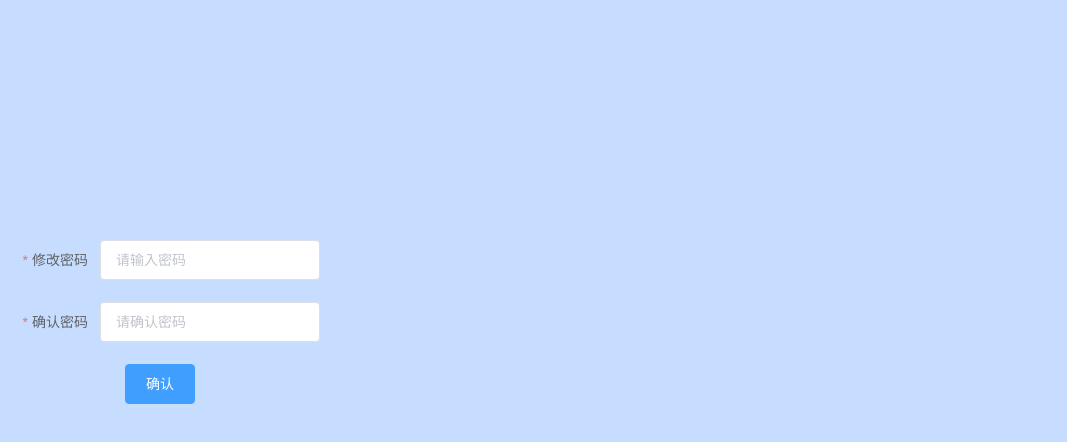
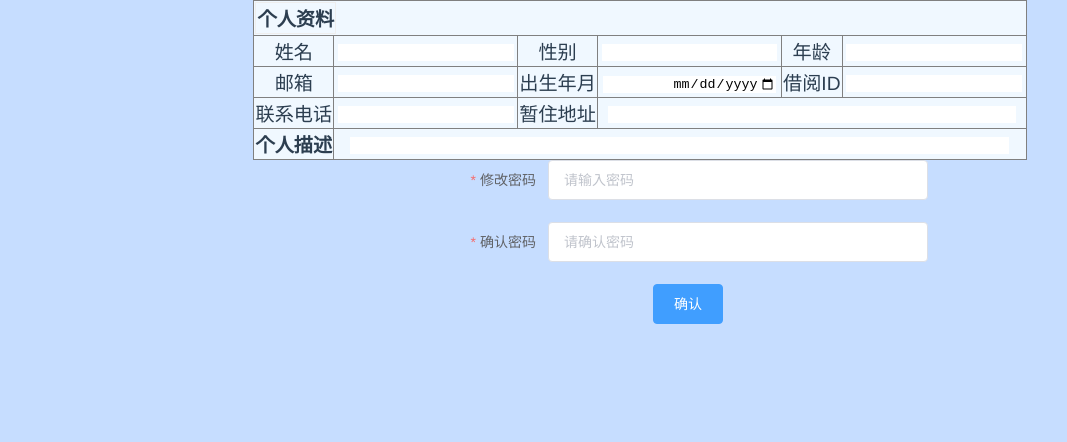
Before and after one commit to weny-code/librarySystem, a Vue app: page /infoModifyStudent in a window 1280 px wide. Shown: the top 442 px of the page, without its empty margins (0-1067 px from the left). Built offline with nearby package versions, Linux system fonts and the light colour scheme; no server answers.

Commit message:
bin 用户修改

```diff
--- a/src/components/infoModifyStudent.vue
+++ b/src/components/infoModifyStudent.vue
@@ -1,20 +1,12 @@
 <template>
 <div class="flex">
-    <!-- <el-form
-        :model="signIn"
-        :rules="rules"
-        class="signInForm"
-        ref="signInForm"
-        label-width="100px"
-      >
         <table  cellspacing="0"   class="tale" border="1">
   <th colspan="6" class="juzhong">
-      <td broder="0"  >个人资料</td>
+      <td broder="0">个人资料</td>
   </th>
-
 <tr>
   <td>姓名</td>
-  <td><input type="text" id="#nameModifyStudent" v-model="infoModeify.name" ></td>
+  <td> <input type="text"  v-model="infoModeify.name"> </td>
   <td>性别</td>
   <td>
   <input type="text" id="#nameModifyStudent" v-model="infoModeify.gender" >
@@ -42,64 +34,77 @@
 </tr>
 </table>
 
-<el-button type="success" id="alterModifyStudent"  @click="modeifySubmit()">编辑</el-button>
- </el-form>
-  <el-form-item label="活动名称" prop="name" width="10px">
-    <el-input v-model="ruleForm.name"></el-input>
-  </el-form-item>
-</div> -->
+
+
 
       <el-form
         :model="passwordModeify"
-      :rules="passwdrules"
-      class="signInForm passwordModeifyForm"
-      ref="signInForm"
+        :rules="rules"
+        class="passwordModeifyForm"
+        ref="passwordModeifyForm"
         label-width="100px"
       >
                 <el-form-item label="修改密码" prop="userPassword">
-        <el-input
-          v-model="passwordModeify.userPassword"
-          placeholder="请输入密码"
-          type="password"
-        ></el-input>
+                    <el-input v-model="passwordModeify.userPassword" placeholder="请输入密码" type="password"></el-input>
                 </el-form-item>
                 <el-form-item label="确认密码" prop="userPassword2">
-        <el-input
-          v-model="passwordModeify.userPassword2"
-          placeholder="请确认密码"
-          type="password"
-        ></el-input>
+                    <el-input v-model="passwordModeify.userPassword2" placeholder="请确认密码" type="password"></el-input>
                 </el-form-item>
-      <el-button type="primary" @click="passwordModeifySubmit(signInForm)"
-        >确认</el-button
-      >
+   <el-button type="primary" @click="passwordModeifySubmit('  passwordModeifyForm')" >确认</el-button>
      </el-form>
+
 </div>
-</template>                                                                发DVDDVD
+
+</template>
 <script>
 // import axios from 'axios'
 export default {
   name: "infoModeify",
+  created() {
+        //  window.addEventListener('beforeunload', e => this.tableInit(e))
+          this.$axios({
+              method:"post",
+              url:"/showUser",
+              data: {
+                userId:0
+              },
+            }).then((res)=>{
+              console.log(res);
+             let a=this.infoModeify;
+             let b=res.data;
+             a.name=b.name;
+              a.gender=b.gender;
+              a.age=b.age;
+              a.email=b.email;
+              a.birthday=b.birthday;
+              a.phone=b.phone;
+              a.address=b.address;
+              a.description=b.description;
+            })
+            .catch(function(error){
+              console.log(error);
+            })
+      },
+
   data() {
     return {
       infoModeify: {
-        userld: "",
+        userId: "",
         name: "",
         gender: "",
         age: "",
         email: "",
         birthday: "",
-        phone: "",
+        phone: "s",
         address: "",
         description: "",
-        jieyu: "",
       },
       passwordModeify: {
         userPassword: "",
         userPassword2: "",
         userId: "",
       },
-      passwdrules: {
+      rules: {
         // 要以数组形式展示
         userPassword: [
           { required: true, message: "密码不能为空", trigger: "blur" },
@@ -108,26 +113,26 @@ export default {
             max: 30,
             message: "长度在 8 到 30 个字符",
             trigger: "blur",
-          },
-          {
-            trigger: "blur",
-            validator: (rule, value, callback) => {
-              var userPassword = /(?=.*[A-Z])(?=.*[a-z])(?=.*[!@#$%^&*?])/;
-              if (!userPassword.test(value)) {
-                callback(
-                  new Error("密码必须由大小写字母、特殊字符组合,请输入8-30位")
-                );
-              } else {
-                callback();
           }
-            },
-          },
+          // {
+          //   trigger: "blur",
+          //   validator: (rule, value, callback) => {
+          //     var userPassword = /(?=.*[A-Z])(?=.*[a-z])(?=.*[!@#$%^&*?])/;
+          //     if (!userPassword.test(value)) {
+          //       callback(
+          //         new Error("密码必须由大小写字母、特殊字符组合,请输入8-30位")
+          //       );
+          //     } else {
+          //       callback();
+          //     }
+          //   },
+          // },
         ],
         userPassword2: [
           { required: true, message: "确认密码不能为空", trigger: "blur" },
           {
             min: 8,
-            max: 40,
+            max: 30,
             message: "长度在 8 到 30 个字符",
             trigger: "blur",
           },
@@ -143,11 +148,14 @@ export default {
             },
           },
         ],
+      }
+    }
   },
-
   methods: {
         passwordModeifySubmit(formName) {
-          this.passwordModeify.userId = this.GLOBAL.userId;
+          // this.passwordModeify.userId = this.GLOBAL.userId;
+          this.passwordModeify.userId=0;
+
           this.$refs[formName].validate((valid) => {
             if (valid) {
               this.$axios({
@@ -157,11 +165,7 @@ export default {
               })
                 .then((res) => {
                   console.log(res);
-                  if (res.data === 1) {
-                    alert("注册成功");
-                  } else if (res.data === 0) {
-                    alert("账号已经存在");
-                  }
+
                 })
                 .catch(function (error) {
                   console.log(error);
@@ -173,32 +177,23 @@ export default {
             }
           });
         },
-        // editOrConfirm() {
-        //      let states=document.getElementById("alterModifyStudent");
-        //       let    statesValue=states.innerHTML;
-        //           if(statesValue==="编辑"){
-        //              states.innerHTML="确认";
-        //              edituers();
-        //           }
-        //           else{
-        //             states.innerHTML="编辑";
-        //              Confirm();
-        //           }
-        //   },
+        tableInit() {
 
-        //   Confirm() {console.log(this.userPassword)},
-        //   edituers() {console.log(this.userPassword)}
         },
-    };
       },
 };
 </script>
 
 
 <style scoped>
+.inputWidth .el-input__inner {
+  width: 1em;
+}
+
 .passwordModeifyForm {
-  width: 10em;
-  margin-left: 50%;
+  width: 30em;
+  margin-left: 35%;
+  text-align: center;
 }
 #descriptionModifyStudent {
   margin-left: auto;
@@ -237,7 +232,7 @@ td input {
   width: 95%;
 }
 .signInForm {
-  width: 20em;
+  width: 60em;
   padding-top: 15em;
   margin: 0;
 }
--- a/src/components/registerStudent.vue
+++ b/src/components/registerStudent.vue
@@ -82,7 +82,6 @@ export default {
         password: [
           { required: true, message: "密码不能为空", trigger: "click" },
           { min: 8, max: 30, message: "长度在 8到 30 个字符", trigger: "blur" },
-
          {
         trigger: 'blur',
         validator: (rule, value, callback) => {
```
Lines whose indentation alone changed are shown as unchanged.
